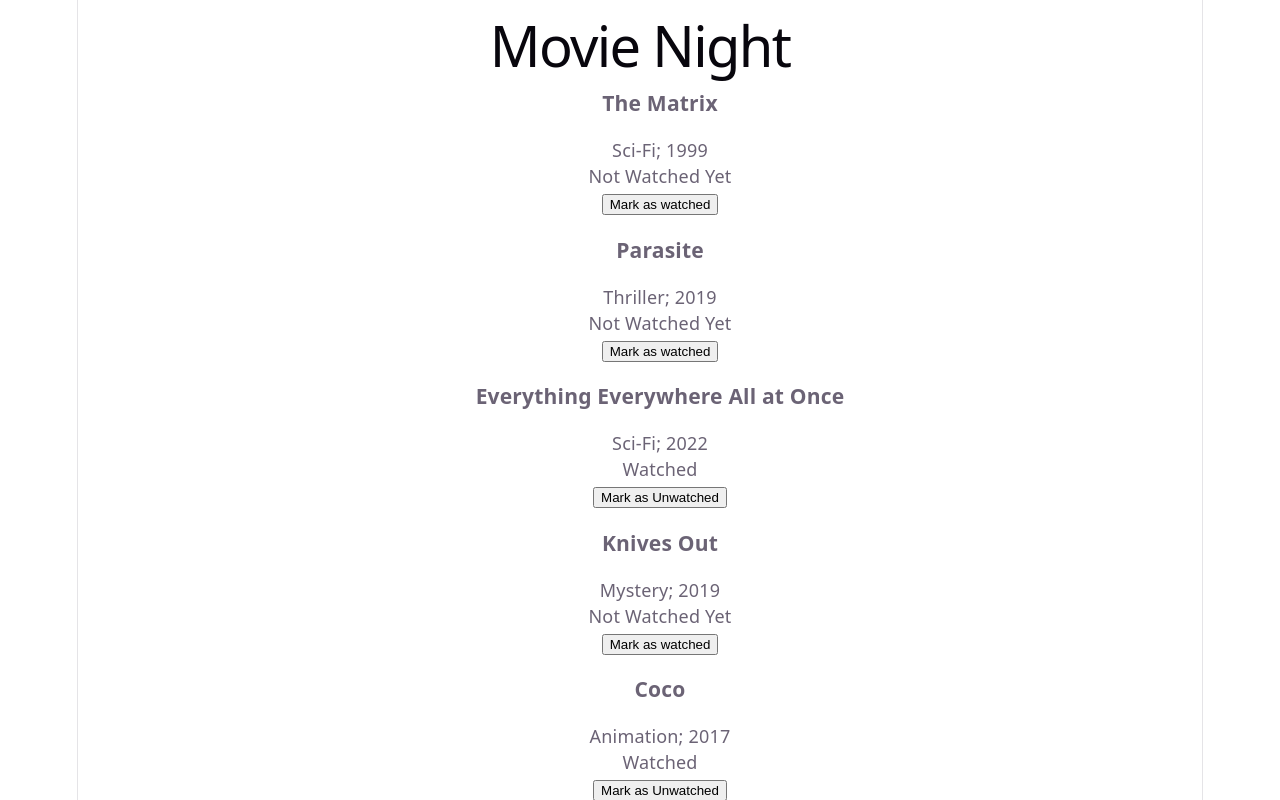
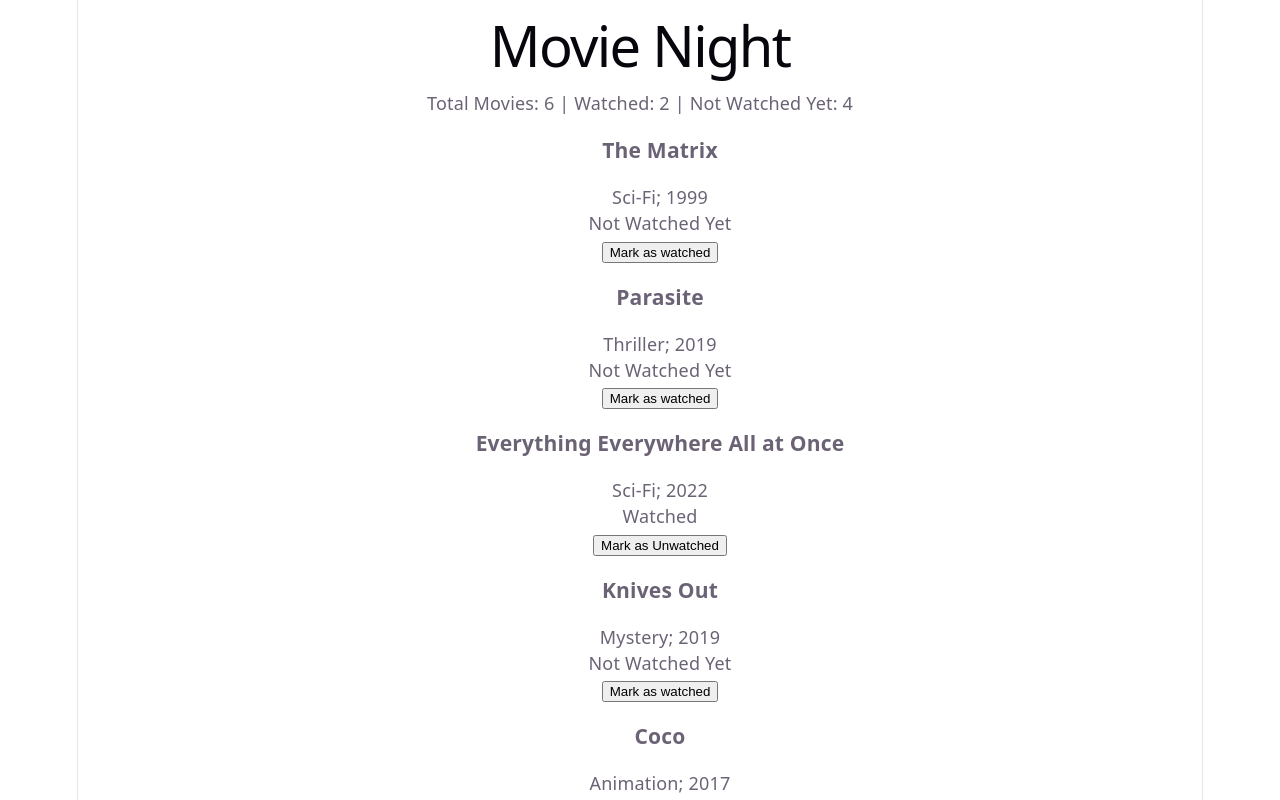
Before and after one commit to rehmanmohammad938/movie-night, a React (Vite) app: page / in a window 1280 px wide. Shown: the top 800 px of the page. Built offline with nearby package versions, Linux system fonts and the light colour scheme.

Commit message:
part 4: complete

```diff
--- a/src/App.jsx
+++ b/src/App.jsx
@@ -23,9 +23,16 @@
     );
   };
 
+  const totalMovies = movies.length;
+  const watchedMovies = movies.filter((movie) => movie.watched).length;
+  const unwatchedMovies = totalMovies - watchedMovies;
+
   return (
     <div>
       <h1>Movie Night</h1>
+      <p>
+        Total Movies: {totalMovies} | Watched: {watchedMovies} | Not Watched Yet: {unwatchedMovies}
+      </p>
       <ul>
         {movies.map((movie) => (
           <li key={movie.id}>
```
